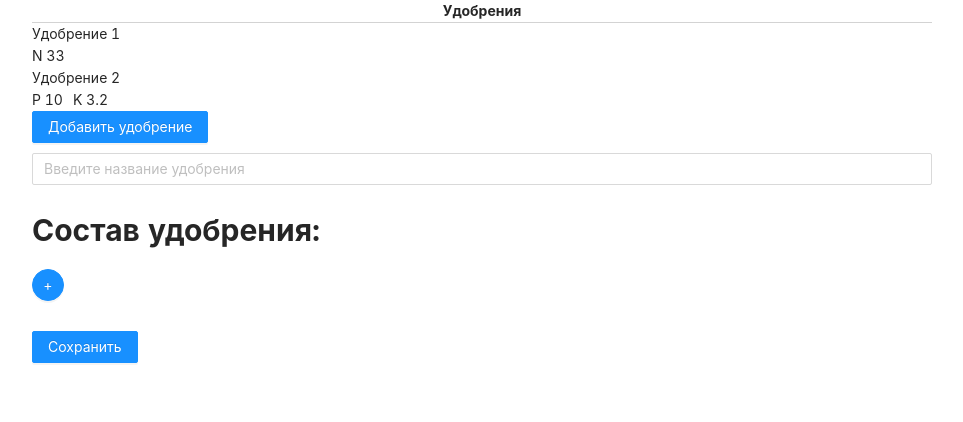
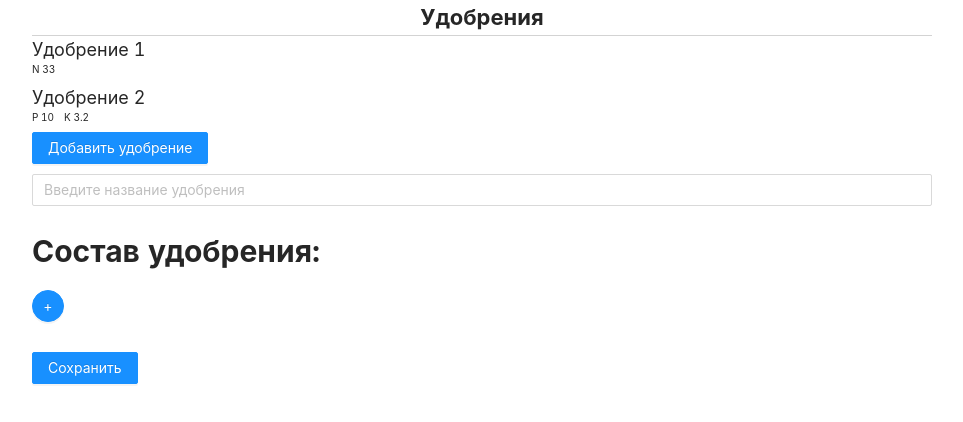
Before and after one commit to senya90/npk, a React (Create React App) app: page / in a window 1280 px wide. Shown: the top 422 px of the page, without its empty margins (158-1121 px from the left). Built offline with nearby package versions, Linux system fonts and the light colour scheme.

Commit message:
Font sizes - scss variables and js import

```diff
--- a/src/atom/title/title.module.scss
+++ b/src/atom/title/title.module.scss
@@ -1,5 +1,8 @@
+@import "src/index";
+
 .title {
     text-align: center;
     font-weight: bold;
     border-bottom: 1px solid lightgray;
+    font-size: $font_mbPlus;
 }
--- /dev/null
+++ b/src/helpers/styles/fonts/fonts.module.scss
@@ -0,0 +1,29 @@
+@import "./src/index";
+
+.font_huge {
+    font-size: $font_huge;
+}
+
+.font_big {
+    font-size: $font_big;
+}
+
+.font_mdPlus {
+    font-size: $font_mbPlus;
+}
+
+.font_md {
+    font-size: $font_mb;
+}
+
+.font_mini {
+    font-size: $font_mini;
+}
+
+.font_micro {
+    font-size: $font_micro;
+}
+
+.font_nano {
+    font-size: $font_nano;
+}
--- /dev/null
+++ b/src/helpers/styles/fonts/index.ts
@@ -0,0 +1,3 @@
+import fonts from './fonts.module.scss'
+
+export {fonts}
--- a/src/index.css
+++ b/src/index.scss
@@ -11,3 +11,12 @@ code {
     font-family: source-code-pro, Menlo, Monaco, Consolas, 'Courier New',
     monospace;
 }
+
+
+$font_huge: 70px;
+$font_big: 42px;
+$font_mbPlus: 22px;
+$font_mb: 18px;
+$font_mini: 16px;
+$font_micro: 12px;
+$font_nano: 10px;
--- a/src/index.tsx
+++ b/src/index.tsx
@@ -1,6 +1,6 @@
 import React from 'react';
 import ReactDOM from 'react-dom';
-import './index.css';
+import './index.scss';
 import 'antd/dist/antd.css';
 import App from './app/App';
 import * as serviceWorker from './serviceWorker';
--- a/src/molecule/fertilizerView/FertilizerView.tsx
+++ b/src/molecule/fertilizerView/FertilizerView.tsx
@@ -1,6 +1,9 @@
 import React, {FunctionComponent} from 'react';
 import {Fertilizer} from "../../models/fertilizer";
 import {IngredientsView} from "../ingredientsView/IngredientsView";
+import {fonts} from "../../helpers/styles/fonts";
+
+import style from './fertilizerView.module.scss'
 
 interface FertilizerViewProps {
     fertilizer: Fertilizer
@@ -8,8 +11,8 @@ interface FertilizerViewProps {
 
 const FertilizerView: FunctionComponent<FertilizerViewProps> = ({fertilizer}) => {
     return (
-        <div>
-            {fertilizer.name}
+        <div className={style.fertilizer}>
+            <div className={fonts.font_md}>{fertilizer.name}</div>
             <IngredientsView ingredients={fertilizer.ingredients} />
         </div>
     );
--- /dev/null
+++ b/src/molecule/fertilizerView/fertilizerView.module.scss
@@ -0,0 +1,3 @@
+.fertilizer {
+    margin-bottom: 10px;
+}
--- a/src/molecule/ingredientsView/IngredientsView.tsx
+++ b/src/molecule/ingredientsView/IngredientsView.tsx
@@ -3,6 +3,7 @@ import {FertilizerIngredient} from "../../models/fertilizerIngredient";
 import {elementMock} from "../../mocks/elementMock";
 
 import style from './ingredientView.module.scss'
+
 
 interface IngredientsViewProps {
     ingredients: FertilizerIngredient[],
@@ -31,7 +32,7 @@ const IngredientsView: FunctionComponent<IngredientsViewProps> = ({ingredients})
     }
 
     return (
-        <div>
+        <div className={style.ingredientsWrapper}>
             {renderIngredients()}
         </div>
     );
--- a/src/molecule/ingredientsView/ingredientView.module.scss
+++ b/src/molecule/ingredientsView/ingredientView.module.scss
@@ -1,3 +1,8 @@
+@import "src/index";
+.ingredientsWrapper {
+    line-height: 1;
+    font-size: $font_nano;
+}
 .ingredient {
     margin-right: 10px;
 }
```
